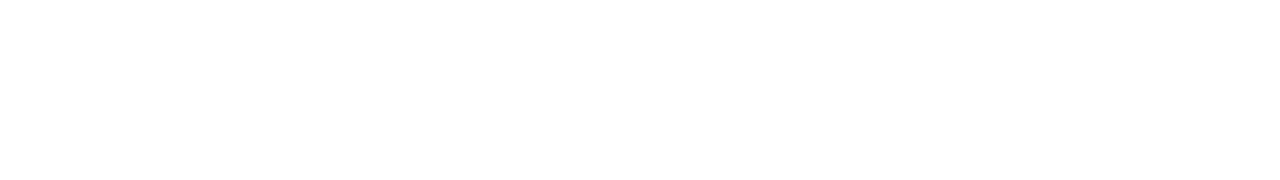
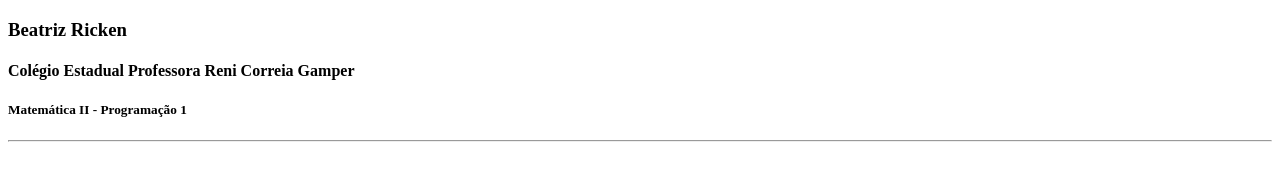
Before and after one commit to BeatrizCoitinho/revisaobeatriz, a plain HTML site: page index.html in a window 1280 px wide. Drawn offline with Linux system fonts and the light colour scheme.

Commit message:
estrutura

```diff
--- a/index.html
+++ b/index.html
@@ -6,6 +6,9 @@
     <title>Revisão Beatriz</title>
 </head>
 <body>
-
+    <h3>Beatriz Ricken</h3>
+    <h4>Colégio Estadual Professora Reni Correia Gamper</h4>
+    <h5>Matemática II - Programação 1</h5>
+    <hr>
 </body>
 </html>
```
